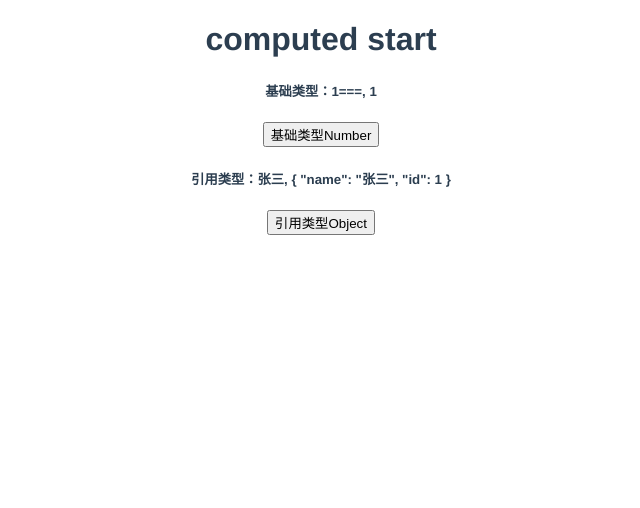
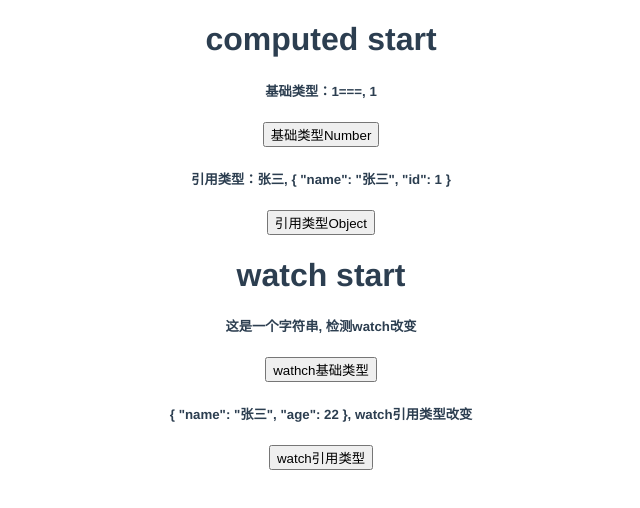
Before and after one commit to tianshiyang/vue3-project, a Vue app: page /watch-computed in a window 1280 px wide. Shown: the top 508 px of the page, without its empty margins (319-959 px from the left). Built offline with nearby package versions, Linux system fonts and the light colour scheme.

Commit message:
watch和computed

```diff
--- a/src/views/watch_computed/index.vue
+++ b/src/views/watch_computed/index.vue
@@ -4,9 +4,14 @@
   <button @click="changeBaseType">基础类型Number</button>
   <h5>引用类型：{{ computed_quoteObj }}, {{ quoteObj }}</h5>
   <button @click="changeQuoteObj">引用类型Object</button>
+  <h1>watch start</h1>
+  <h5>{{ base_string }}, {{ watch_change_flag }}</h5>
+  <button @click="changeBaseString">wathch基础类型</button>
+  <h5>{{ watch_quote }}, {{ watch_quote_change_flag }}</h5>
+  <button @click="watchQuoteButton">watch引用类型</button>
 </template>
 <script lang="ts">
-import { defineComponent, ref, computed, reactive } from "vue"
+import { defineComponent, ref, computed, reactive, watch } from "vue"
 export default defineComponent({
   name: "index",
   setup() {
@@ -30,10 +35,62 @@ export default defineComponent({
     })
     let changeQuoteObj = () => {
       quoteObj.name = "lisi"
-      if (quoteObj.sex === undefined) {
+      if (quoteObj["sex"] === undefined) {
+        quoteObj["sex"] = 1
+        // ts中如果一个属性不存在可以obj["something"]的方式赋值
+        console.log(quoteObj["sex"], quoteObj["name"])
         console.log("vue3 + ts 不可以进行类型转换，如vue2中''可以转化为false")
       }
     }
+    // watch
+    // 基础类型
+    /**
+     * watch只有在视图层面发生改变的时候才会改变
+     * 例：
+     * let base_string = "这是一个字符串"
+     * let changeBaseString = () => {
+     * base_string.value = "改变字符串"
+     * } // 不发生改变
+     */
+    // let base_string = "这是一个字符串"
+    let watch_change_flag = ref("检测watch改变")
+    let base_string = ref("这是一个字符串")
+    let changeBaseString = () => {
+      base_string.value += "="
+    }
+    watch(base_string, () => {
+      watch_change_flag.value += "="
+    })
+    // 引用类型
+    let watch_quote = reactive({
+      name: "张三",
+      age: 22,
+    })
+    let watch_quote_change_flag = ref("watch引用类型改变")
+    let watchQuoteButton = () => {
+      watch_quote.name += "+"
+    }
+    // 监听整个对象
+    // watch(watch_quote, () => {
+    //   watch_quote_change_flag.value += "="
+    // })
+    // 监听对象中的某一项
+    watch(
+      () => watch_quote.name,
+      (newVal, oldVal) => {
+        console.log("新值" + newVal)
+        console.log("旧值" + oldVal)
+        watch_quote_change_flag.value += "="
+      }
+    )
+    // watcheffect 初始化就执行一次，那个值改变了就是监听的谁
+    // watchEffect(() => {
+    //   // let name = watch_quote.name
+    //   // watch_quote["sex"] = 1
+    //   watch_quote.name += 1
+    //   watch_quote_change_flag.value += "="
+    //   console.log("初始化就执行")
+    // })
     return {
       number,
       computed_number,
@@ -41,6 +98,12 @@ export default defineComponent({
       quoteObj,
       computed_quoteObj,
       changeQuoteObj,
+      base_string,
+      changeBaseString,
+      watch_change_flag,
+      watch_quote,
+      watchQuoteButton,
+      watch_quote_change_flag,
     }
   },
 })
```
